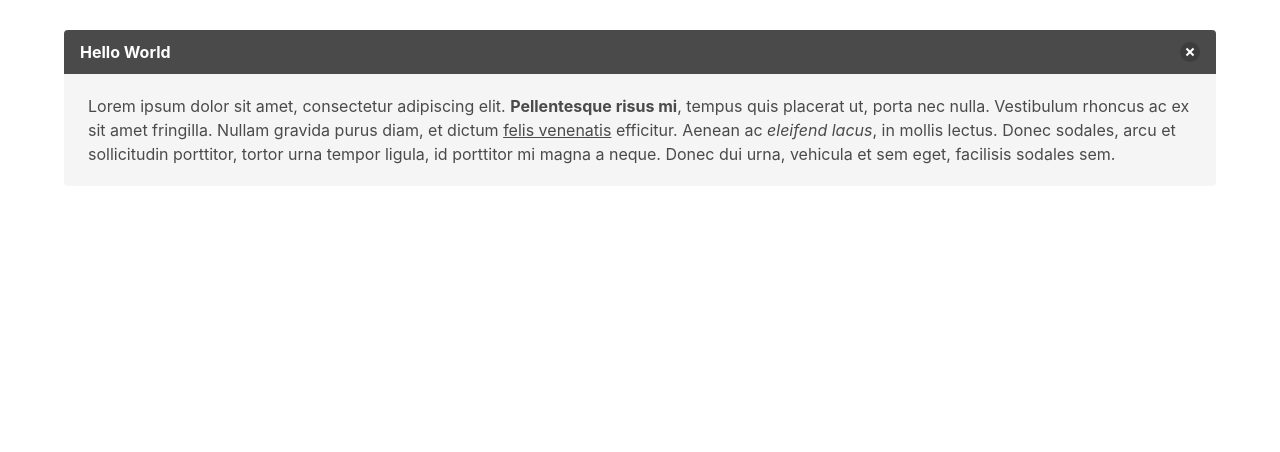
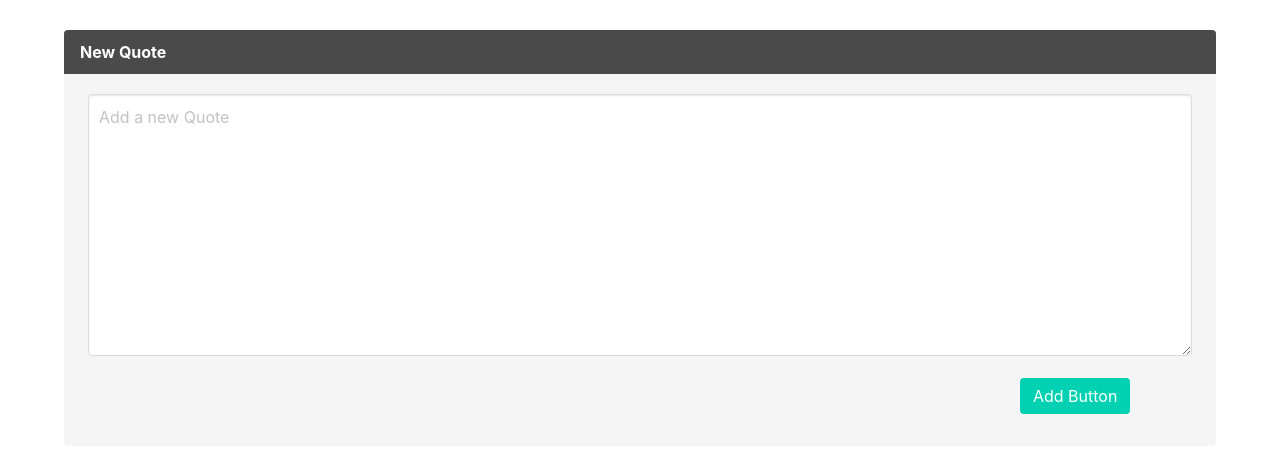
Before and after one commit to woobaik/vuejs_practice, a Vue app in the folder chapter6/: page / in a window 1280 px wide. Shown: the top 452 px of the page. Built offline with nearby package versions, Linux system fonts and the light colour scheme.

Commit message:
Add new quete component

```diff
--- a/chapter6/src/components/Quote.vue
+++ b/chapter6/src/components/Quote.vue
@@ -1,20 +1,23 @@
 <template>
     <article class="message">
     <div class="message-header">
-        <p>Hello World</p>
-        <button class="delete" aria-label="delete"></button>
+        <p>New Quote</p>
     </div>
     <div class="message-body">
-        Lorem ipsum dolor sit amet, consectetur adipiscing elit. <strong>Pellentesque risus mi</strong>, tempus quis placerat ut, porta nec nulla. Vestibulum rhoncus ac ex sit amet fringilla. Nullam gravida purus diam, et dictum <a>felis venenatis</a> efficitur. Aenean ac <em>eleifend lacus</em>, in mollis lectus. Donec sodales, arcu et sollicitudin porttitor, tortor urna tempor ligula, id porttitor mi magna a neque. Donec dui urna, vehicula et sem eget, facilisis sodales sem.
+        <form>
+            <textarea class="textarea quote-add-button" placeholder="Add a new Quote" rows="10"></textarea>
+        <div class="column is-2 is-offset-10">
+            <button class="button is-primary add-button has-text-centered">Add Button</button>
+        </div>
+        </form>
+
     </div>
     </article>
 </template>
 
-<script>
-
-</script>
-
 <!-- Add "scoped" attribute to limit CSS to this component only -->
 <style scoped>
-
+    .add-button {
+        margin-top: 10px;
+    }
 </style>
```
